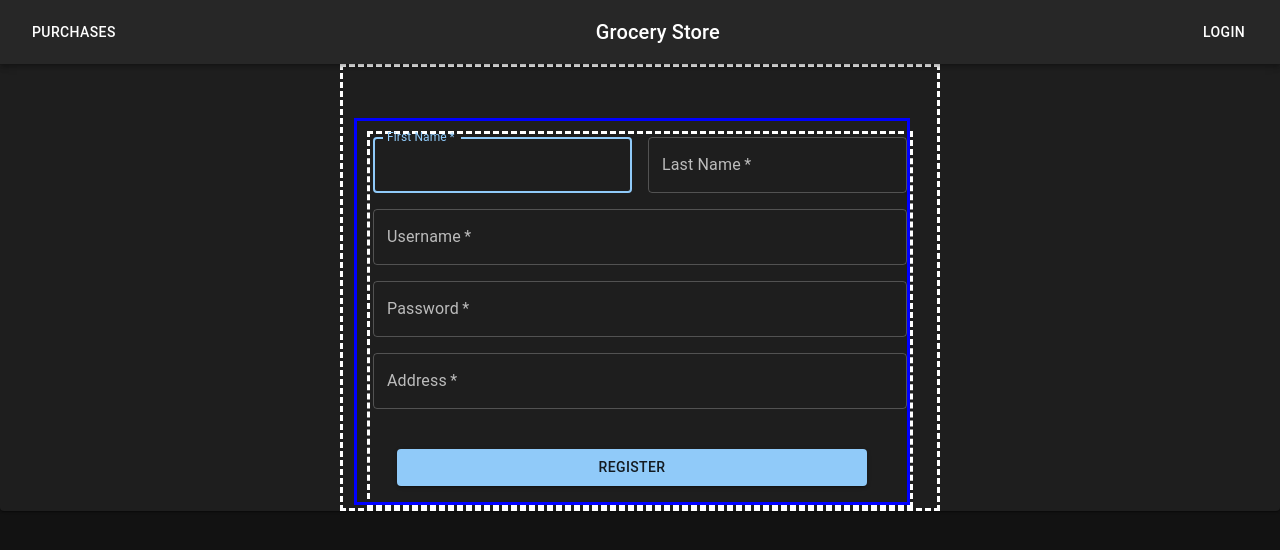
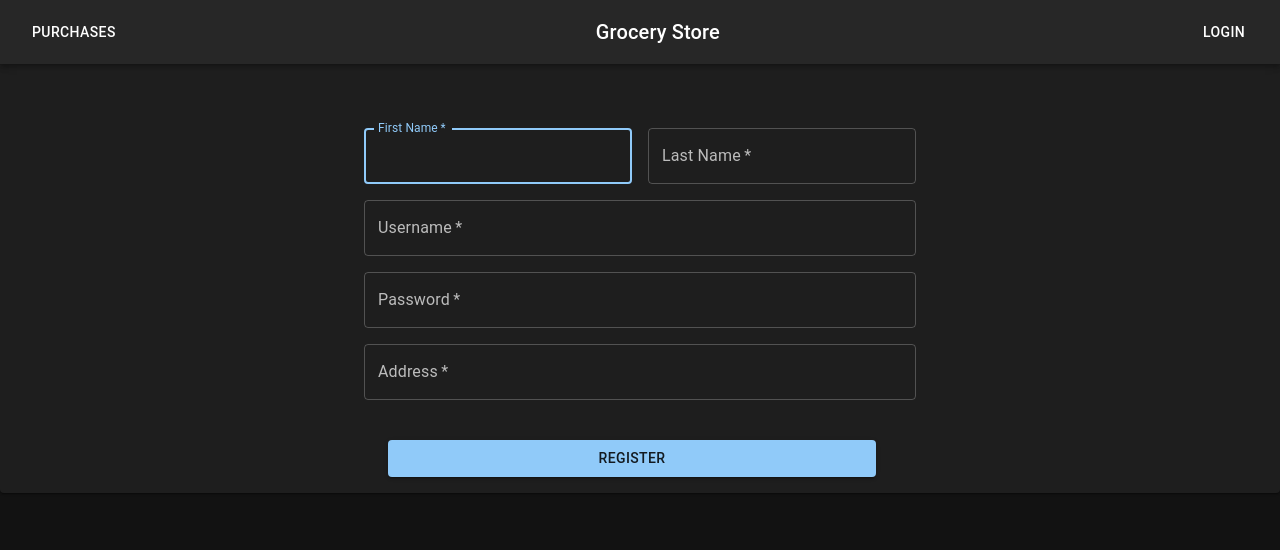
Before and after one commit to Dakshin22/E_Commerce_Database_Project, a React (Create React App) app in the folder client/: page /register in a window 1280 px wide. Shown: the top 550 px of the page. Built offline with nearby package versions, Linux system fonts and the light colour scheme.

Commit message:
got rid of dashed boxes on register page

```diff
--- a/client/src/components/Register.js
+++ b/client/src/components/Register.js
@@ -46,7 +46,6 @@ const Register = () => {
         return (
             <Container
                 maxWidth="sm"
-                style={{ borderStyle: "dashed" }}
             >
                 <Box
                     sx={{
@@ -54,12 +53,11 @@ const Register = () => {
                         display: 'flex',
                         alignItems: 'center',
                         justifyContent: "center",
-                        borderStyle: "dashed"
                     }}
                     component="form"
                     noValidate onSubmit={registerUser}
                 >
-                    <Grid sx={{ borderStyle: "solid", borderColor: "blue" }} container spacing={2}>
+                    <Grid container spacing={2}>
                         <Grid item xs={4} md={6} lg={6}>
                             <TextField
                                 autoComplete="given-name"
```
Also changed, not shown: 1 other file (tests, documents, lock files or other folders).
